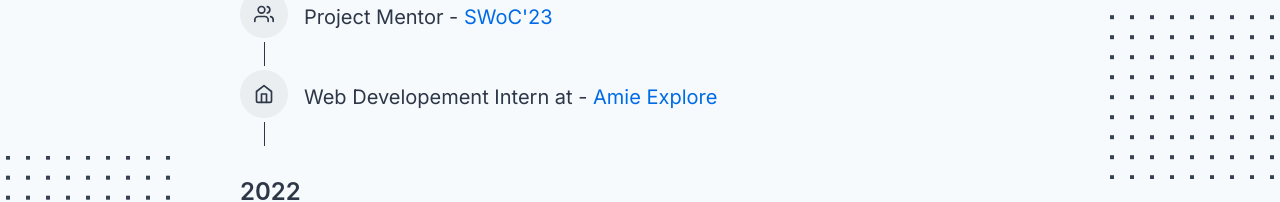
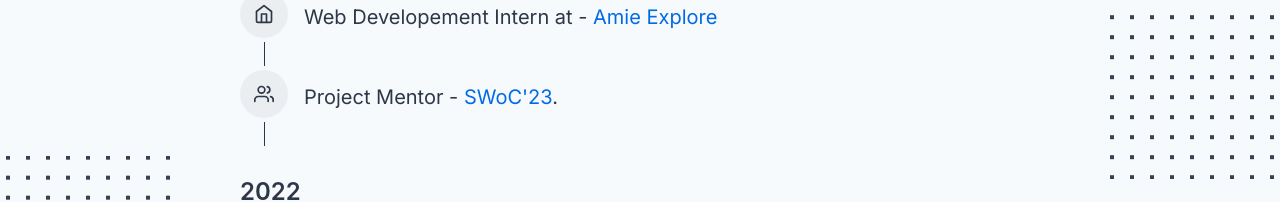
Before and after one commit to thisisamanmishra/myPortfolio, a Next.js app: page /achievements in a window 1280 px wide. Shown: the part 252-454 px from the top of the page. Built offline with nearby package versions, Linux system fonts and the light colour scheme; no server answers.

Commit message:
Update achievements.tsx

```diff
--- a/components/achievements/achievements.tsx
+++ b/components/achievements/achievements.tsx
@@ -65,6 +65,15 @@ const Achievements = () => {
             2023
           </Heading>
           <Box>
+            <TimelineItem icon={FiHome}>
+              Web Developement Intern at - {' '}
+              <ExternalLink
+                color={linkColor}
+                url="https://www.linkedin.com/company/amieexplore/"
+                text={"Amie Explore"}
+                target="_blank"
+              />
+              </TimelineItem>
           <TimelineItem icon={FiUsers}>
               Project Mentor - {' '}
               <ExternalLink
@@ -73,15 +82,7 @@ const Achievements = () => {
                 text={"SWoC'23"}
                 target="_blank"
               />
-              </TimelineItem>
-            <TimelineItem icon={FiHome}>
-              Web Developement Intern at - {' '}
-              <ExternalLink
-                color={linkColor}
-                url="https://www.linkedin.com/company/amieexplore/"
-                text={"Amie Explore"}
-                target="_blank"
-              />
+            .
               </TimelineItem>
           </Box>
           </Box>
```
